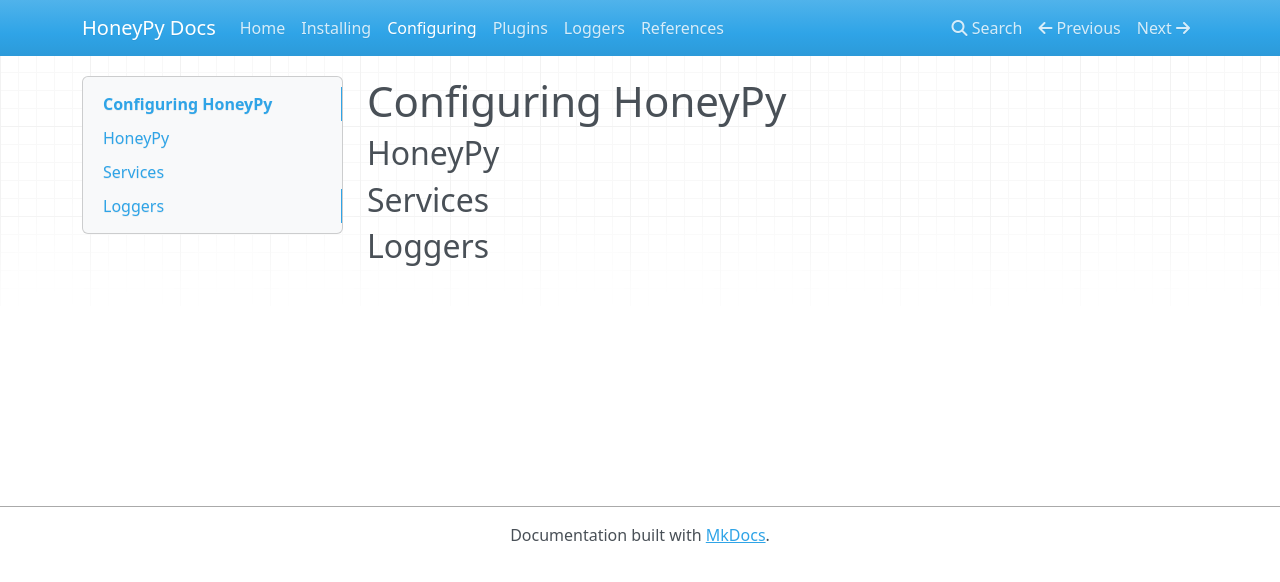
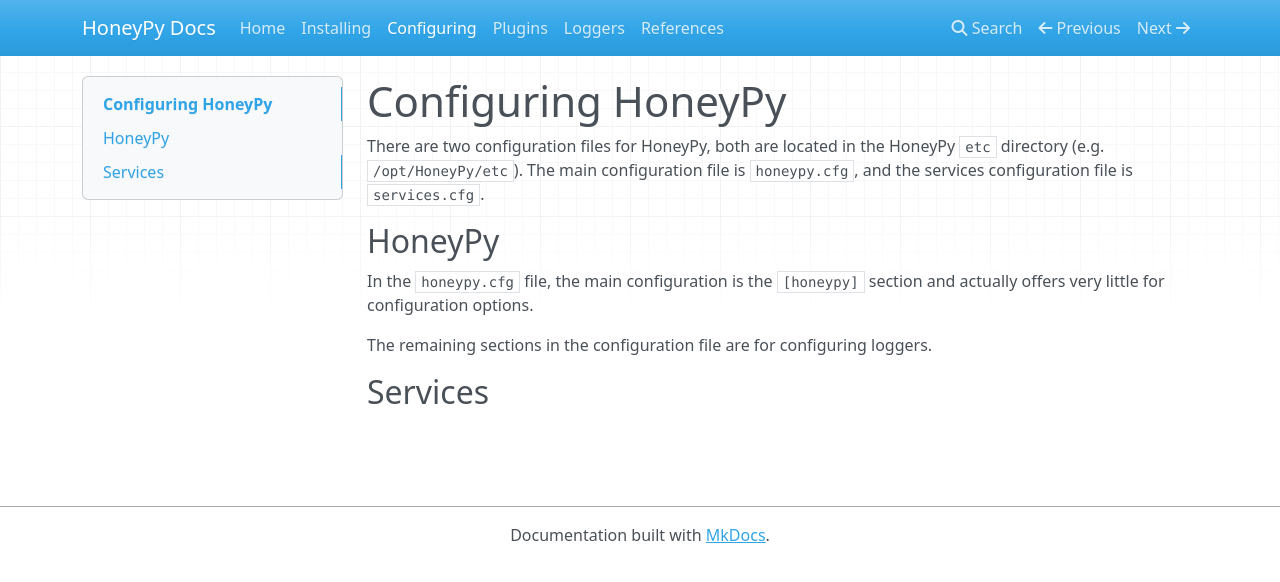
Before and after one commit to foospidy/HoneyPy, an MkDocs documentation site: the page built from docs/configuring.md, in a window 1280 px wide. Shown: the top 582 px of the page. Built offline with MkDocs 1.6.1, drawn with Linux system fonts in a browser that asks for light colours; nearby versions of some CDN libraries; old or Windows-style settings are respelled for this version of MkDocs.

Commit message:
docs update

```diff
--- a/docs/configuring.md
+++ b/docs/configuring.md
@@ -1,7 +1,11 @@
 # Configuring HoneyPy
+
+There are two configuration files for HoneyPy, both are located in the HoneyPy `etc` directory (e.g. `/opt/HoneyPy/etc`). The main configuration file is `honeypy.cfg`, and the services configuration file is `services.cfg`.
 
 ## HoneyPy
 
+In the `honeypy.cfg` file, the main configuration is the `[honeypy]` section and actually offers very little for configuration options.
+
+The remaining sections in the configuration file are for configuring loggers.
+
 ## Services
-
-## Loggers
```
